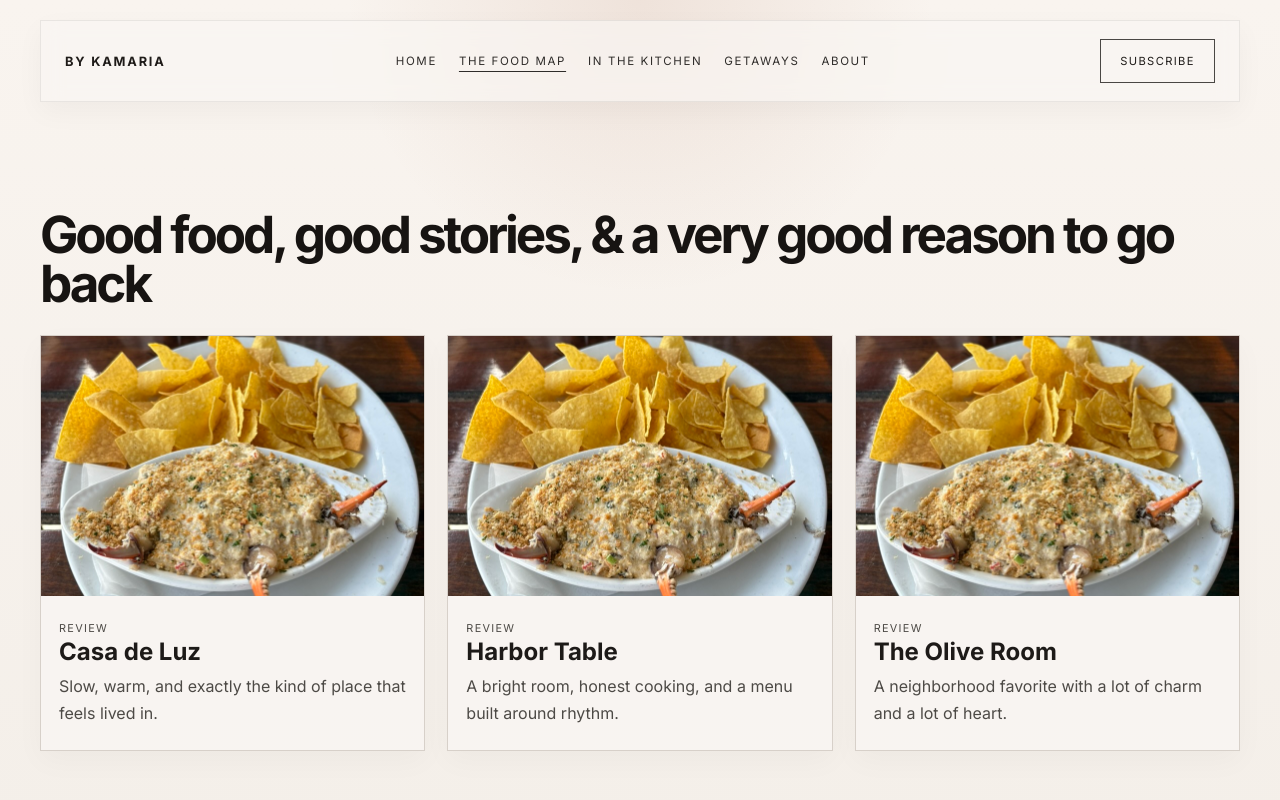
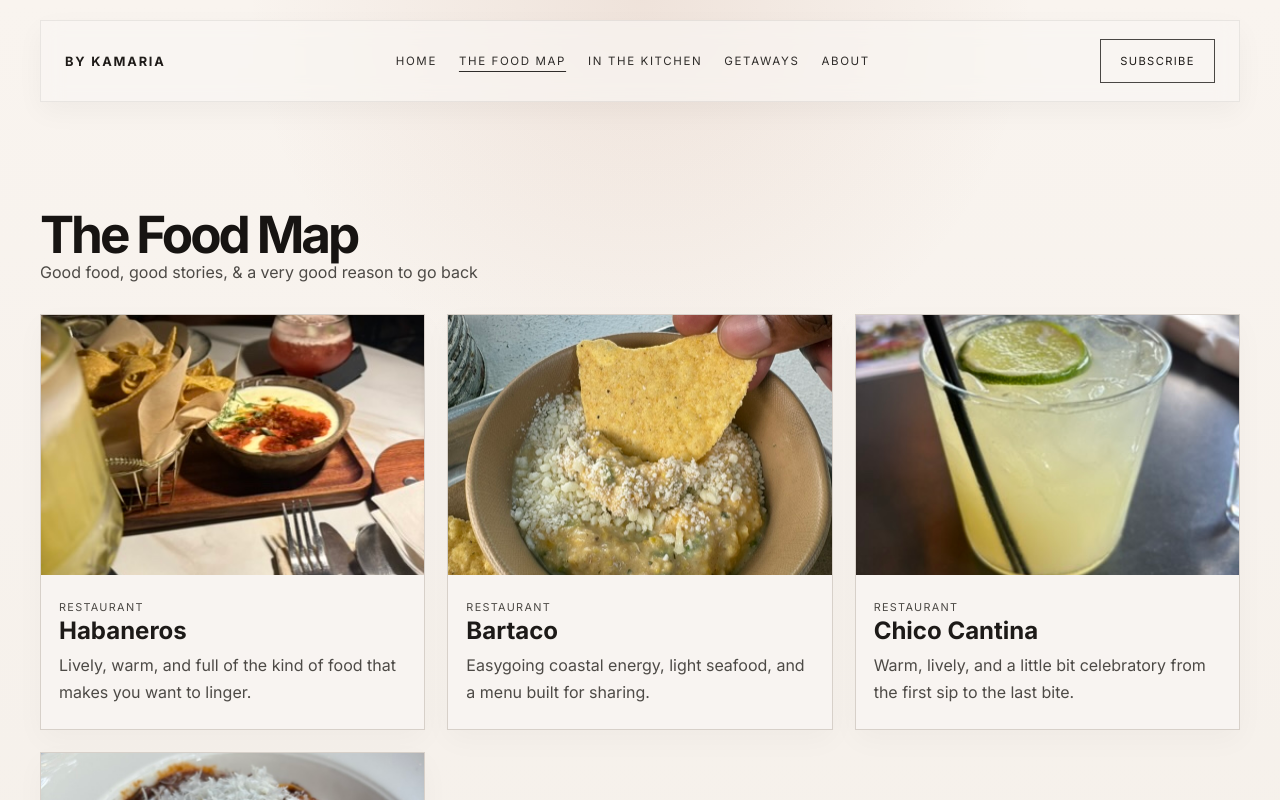
Before and after one commit to kamariaderamus5/my-website, a React (Vite) app: page /eat in a window 1280 px wide. Shown: the top 800 px of the page. Built offline with nearby package versions, Linux system fonts and the light colour scheme.

Commit message:
starting food map page; adding detail restaurant view

```diff
--- a/src/App.tsx
+++ b/src/App.tsx
@@ -5,6 +5,7 @@ import CookPage from './pages/CookPage'
 import EatPage from './pages/EatPage'
 import HomePage from './pages/HomePage'
 import RecipeDetailPage from './pages/RecipeDetailPage'
+import RestaurantDetailPage from './pages/RestaurantDetailPage'
 import WanderPage from './pages/WanderPage'
 
 export default function App() {
@@ -13,6 +14,7 @@ export default function App() {
       <Route element={<Layout />}>
         <Route index element={<HomePage />} />
         <Route path="/eat" element={<EatPage />} />
+        <Route path="/eat/:slug" element={<RestaurantDetailPage />} />
         <Route path="/cook" element={<CookPage />} />
         <Route path="/cook/:slug" element={<RecipeDetailPage />} />
         <Route path="/wander" element={<WanderPage />} />
--- a/src/components/PageHeader.tsx
+++ b/src/components/PageHeader.tsx
@@ -1,11 +1,13 @@
 type PageHeaderProps = {
   title: string
+  subtitle?: string
 }
 
-export default function PageHeader({ title }: PageHeaderProps) {
+export default function PageHeader({ title, subtitle }: PageHeaderProps) {
   return (
     <div className="page-header">
       <h1>{title}</h1>
+      {subtitle ? <p>{subtitle}</p> : null}
     </div>
   )
 }
--- a/src/data/content.ts
+++ b/src/data/content.ts
@@ -4,12 +4,51 @@ import eatImage from '../assets/restaurants/destin2026-1.jpeg'
 import recipeImage from '../assets/recipes/Poke.jpeg'
 import wanderImage from '../assets/restaurants/phoenix2026-1.jpeg'
 
+const restaurantAssets = import.meta.glob('../assets/restaurants/**/*.{jpeg,jpg,png,webp}', {
+  eager: true,
+  import: 'default',
+}) as Record<string, string>
+
+const restaurantAssetsByRestaurant = {
+  habaneros: {
+    setting: restaurantAssets['../assets/restaurants/habaneros2026/placesetting.jpeg'],
+    arroz: restaurantAssets['../assets/restaurants/habaneros2026/arroz.jpeg'],
+    enchiladas: restaurantAssets['../assets/restaurants/habaneros2026/enchiladasverde.jpeg'],
+    toast: restaurantAssets['../assets/restaurants/habaneros2026/toast.jpeg'],
+    queso: restaurantAssets['../assets/restaurants/habaneros2026/quesochorizo.jpeg'],
+    lachin: restaurantAssets['../assets/restaurants/habaneros2026/lachingaron.jpeg'],
+  },
+  bartaco: {
+    first: restaurantAssets['../assets/restaurants/bartaco2026/208AFA4C-A5B3-42C1-A92C-B16D438697D2_1_105_c.jpeg'],
+    second: restaurantAssets['../assets/restaurants/bartaco2026/46463825-3DE4-47D8-968C-BEF34619D775_1_105_c.jpeg'],
+    third: restaurantAssets['../assets/restaurants/bartaco2026/67482474-6EA7-44DB-954D-29AFD1F65D65_1_105_c.jpeg'],
+  },
+  chico: {
+    first: restaurantAssets['../assets/restaurants/chicocantina2026/07B76013-BC26-4E11-B224-E9F40CC1BA7F_4_5005_c.jpeg'],
+    second: restaurantAssets['../assets/restaurants/chicocantina2026/0A068D42-0779-4667-ACED-ED1339BEF9CD_4_5005_c.jpeg'],
+    third: restaurantAssets['../assets/restaurants/chicocantina2026/31702648-3449-48AC-9C01-0830357E8B21_4_5005_c.jpeg'],
+  },
+  yeppa: {
+    first: restaurantAssets['../assets/restaurants/yeppa2026/bolognese.jpeg'],
+    second: restaurantAssets['../assets/restaurants/yeppa2026/caesar.jpeg'],
+    third: restaurantAssets['../assets/restaurants/yeppa2026/clam.jpeg'],
+  },
+} as const
+
 export { heroImage, aboutImage, eatImage, recipeImage, wanderImage }
 
-export type ReviewItem = {
+export type RestaurantItem = {
   title: string
+  slug: string
   excerpt: string
   image: string
+  location: string
+  rating: string
+  website: string
+  googleReview: string
+  foodMenu: string[]
+  drinkMenu: string[]
+  gallery: Array<{ image: string; caption: string }>
 }
 
 export type RecipeItem = {
@@ -49,21 +88,77 @@ export const landingCards = [
   },
 ]
 
-export const reviews: ReviewItem[] = [
+export const restaurants: RestaurantItem[] = [
   {
-    title: 'Casa de Luz',
-    excerpt: 'Slow, warm, and exactly the kind of place that feels lived in.',
-    image: eatImage,
+    title: 'Habaneros',
+    slug: 'habaneros',
+    excerpt: 'Lively, warm, and full of the kind of food that makes you want to linger.',
+    image: restaurantAssetsByRestaurant.habaneros.setting,
+    location: 'Phoenix, AZ',
+    rating: '4.8/5',
+    website: 'https://www.google.com/search?q=Habaneros+Phoenix+AZ',
+    googleReview: 'https://www.google.com/search?q=Habaneros+Phoenix+AZ+Google+review',
+    foodMenu: ['Chicken enchiladas verdes', 'Chorizo queso', 'Street tacos', 'Rice and beans'],
+    drinkMenu: ['House margarita', 'Cucumber agua fresca', 'Horchata', 'Espresso martini'],
+    gallery: [
+      { image: restaurantAssetsByRestaurant.habaneros.setting, caption: 'The table setup and a full spread.' },
+      { image: restaurantAssetsByRestaurant.habaneros.arroz, caption: 'Arroz and beans.' },
+      { image: restaurantAssetsByRestaurant.habaneros.enchiladas, caption: 'Enchiladas verdes.' },
+      { image: restaurantAssetsByRestaurant.habaneros.toast, caption: 'Toast with a bright, savory finish.' },
+      { image: restaurantAssetsByRestaurant.habaneros.queso, caption: 'Queso con chorizo.' },
+      { image: restaurantAssetsByRestaurant.habaneros.lachin, caption: 'La Chingaron special.' },
+    ],
   },
   {
-    title: 'Harbor Table',
-    excerpt: 'A bright room, honest cooking, and a menu built around rhythm.',
-    image: eatImage,
+    title: 'Bartaco',
+    slug: 'bartaco',
+    excerpt: 'Easygoing coastal energy, light seafood, and a menu built for sharing.',
+    image: restaurantAssetsByRestaurant.bartaco.first,
+    location: 'Phoenix, AZ',
+    rating: '4.7/5',
+    website: 'https://www.google.com/search?q=Bartaco+Phoenix+AZ',
+    googleReview: 'https://www.google.com/search?q=Bartaco+Phoenix+AZ+Google+review',
+    foodMenu: ['Grilled fish tacos', 'Ceviche', 'Citrus salad', 'Street corn'],
+    drinkMenu: ['Margarita', 'Paloma', 'Horchata mocktail', 'Sparkling agua fresca'],
+    gallery: [
+      { image: restaurantAssetsByRestaurant.bartaco.first, caption: 'The first plate that set the tone.' },
+      { image: restaurantAssetsByRestaurant.bartaco.second, caption: 'A bright, citrusy coastal bite.' },
+      { image: restaurantAssetsByRestaurant.bartaco.third, caption: 'A laid-back table moment.' },
+    ],
   },
   {
-    title: 'The Olive Room',
-    excerpt: 'A neighborhood favorite with a lot of charm and a lot of heart.',
-    image: eatImage,
+    title: 'Chico Cantina',
+    slug: 'chico-cantina',
+    excerpt: 'Warm, lively, and a little bit celebratory from the first sip to the last bite.',
+    image: restaurantAssetsByRestaurant.chico.first,
+    location: 'Phoenix, AZ',
+    rating: '4.6/5',
+    website: 'https://www.google.com/search?q=Chico+Cantina+Phoenix+AZ',
+    googleReview: 'https://www.google.com/search?q=Chico+Cantina+Phoenix+AZ+Google+review',
+    foodMenu: ['Crispy tacos', 'Mole plate', 'Guac and chips', 'Tostadas'],
+    drinkMenu: ['Paloma', 'Margarita', 'Mexican beer', 'Cucumber lime spritz'],
+    gallery: [
+      { image: restaurantAssetsByRestaurant.chico.first, caption: 'A color-packed plate worth slowing down for.' },
+      { image: restaurantAssetsByRestaurant.chico.second, caption: 'A full table moment.' },
+      { image: restaurantAssetsByRestaurant.chico.third, caption: 'An easy favorite from the bar side.' },
+    ],
+  },
+  {
+    title: 'Yepa',
+    slug: 'yeppa',
+    excerpt: 'Comforting Italian classics with a little theater and a lot of flavor.',
+    image: restaurantAssetsByRestaurant.yeppa.first,
+    location: 'Phoenix, AZ',
+    rating: '4.9/5',
+    website: 'https://www.google.com/search?q=Yepa+Phoenix+AZ',
+    googleReview: 'https://www.google.com/search?q=Yepa+Phoenix+AZ+Google+review',
+    foodMenu: ['Bolognese', 'Caesar salad', 'Crispy potatoes', 'Fresh pasta'],
+    drinkMenu: ['Espresso martini', 'Classic negroni', 'House red', 'Sparkling wine'],
+    gallery: [
+      { image: restaurantAssetsByRestaurant.yeppa.first, caption: 'The bolognese that keeps you going back.' },
+      { image: restaurantAssetsByRestaurant.yeppa.second, caption: 'A bright, crisp start to the meal.' },
+      { image: restaurantAssetsByRestaurant.yeppa.third, caption: 'A shellfish course worth slowing down for.' },
+    ],
   },
 ]
 
@@ -154,4 +249,8 @@ export function getRecipeBySlug(slug: string) {
   return recipes.find((recipe) => recipe.slug === slug) ?? null
 }
 
+export function getRestaurantBySlug(slug: string) {
+  return restaurants.find((restaurant) => restaurant.slug === slug) ?? null
+}
+
 export const aboutImageAsset = aboutImage
--- a/src/pages/EatPage.tsx
+++ b/src/pages/EatPage.tsx
@@ -1,21 +1,25 @@
+import { Link } from 'react-router-dom'
 import PageHeader from '../components/PageHeader'
-import StoryCard from '../components/StoryCard'
-import { reviews } from '../data/content'
+import { restaurants } from '../data/content'
 
 export default function EatPage() {
   return (
     <section className="page-section">
-      <PageHeader title="Good food, good stories, & a very good reason to go back" />
+      <PageHeader
+        title="The Food Map"
+        subtitle="Good food, good stories, & a very good reason to go back"
+      />
 
       <div className="story-grid">
-        {reviews.map((review) => (
-          <StoryCard
-            key={review.title}
-            image={review.image}
-            title={review.title}
-            summary={review.excerpt}
-            tag="Review"
-          />
+        {restaurants.map((restaurant) => (
+          <Link key={restaurant.slug} to={`/eat/${restaurant.slug}`} className="story-card link-card">
+            <img src={restaurant.image} alt={restaurant.title} />
+            <div className="story-body">
+              <p className="story-tag">Restaurant</p>
+              <h3>{restaurant.title}</h3>
+              <p>{restaurant.excerpt}</p>
+            </div>
+          </Link>
         ))}
       </div>
     </section>
--- /dev/null
+++ b/src/pages/RestaurantDetailPage.tsx
@@ -0,0 +1,83 @@
+import { Link, useParams } from 'react-router-dom'
+import PageHeader from '../components/PageHeader'
+import { getRestaurantBySlug } from '../data/content'
+
+export default function RestaurantDetailPage() {
+  const { slug } = useParams()
+  const restaurant = slug ? getRestaurantBySlug(slug) : null
+
+  if (!restaurant) {
+    return (
+      <section className="page-section">
+        <PageHeader title="Restaurant not found." />
+        <p>That spot isn’t on the map yet.</p>
+        <Link to="/eat" className="secondary-button">
+          Back to The Food Map
+        </Link>
+      </section>
+    )
+  }
+
+  return (
+    <section className="page-section">
+      <div className="restaurant-detail">
+        <img src={restaurant.image} alt={restaurant.title} />
+
+        <div className="restaurant-copy">
+          <PageHeader title={restaurant.title} subtitle={restaurant.excerpt} />
+
+          <div className="restaurant-meta">
+            <p>
+              <strong>Location:</strong> {restaurant.location}
+            </p>
+            <p>
+              <strong>Rating:</strong> {restaurant.rating}
+            </p>
+          </div>
+
+          <div className="restaurant-links">
+            <a href={restaurant.website} target="_blank" rel="noreferrer">
+              Website
+            </a>
+            <a href={restaurant.googleReview} target="_blank" rel="noreferrer">
+              My Google Review
+            </a>
+          </div>
+
+          <div className="restaurant-menu-grid">
+            <div>
+              <h3>Food Menu</h3>
+              <ul>
+                {restaurant.foodMenu.map((item) => (
+                  <li key={item}>{item}</li>
+                ))}
+              </ul>
+            </div>
+
+            <div>
+              <h3>Drinks</h3>
+              <ul>
+                {restaurant.drinkMenu.map((item) => (
+                  <li key={item}>{item}</li>
+                ))}
+              </ul>
+            </div>
+          </div>
+
+          <Link to="/eat" className="secondary-button">
+            Back to The Food Map
+          </Link>
+        </div>
+      </div>
+
+      <div className="restaurant-gallery">
+        {restaurant.gallery.map((photo) => (
+          <figure key={`${restaurant.slug}-${photo.caption}`} className="restaurant-photo">
+            <img src={photo.image} alt={photo.caption} />
+            <figcaption>{photo.caption}</figcaption>
+          </figure>
+        ))}
+      </div>
+    </section>
+  )
+}
```
Also changed, not shown: src/App.css (+88 -0 lines).
